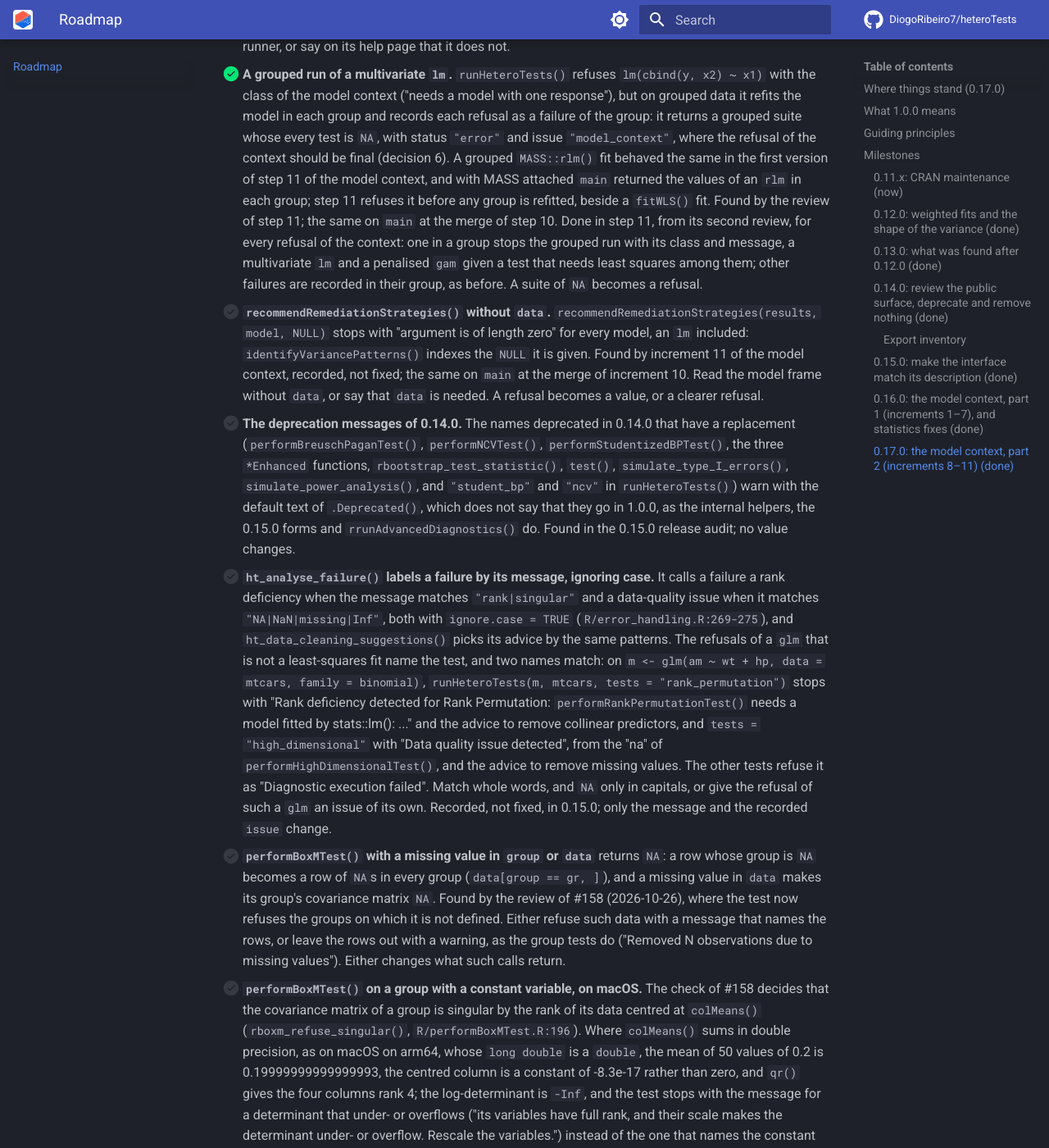
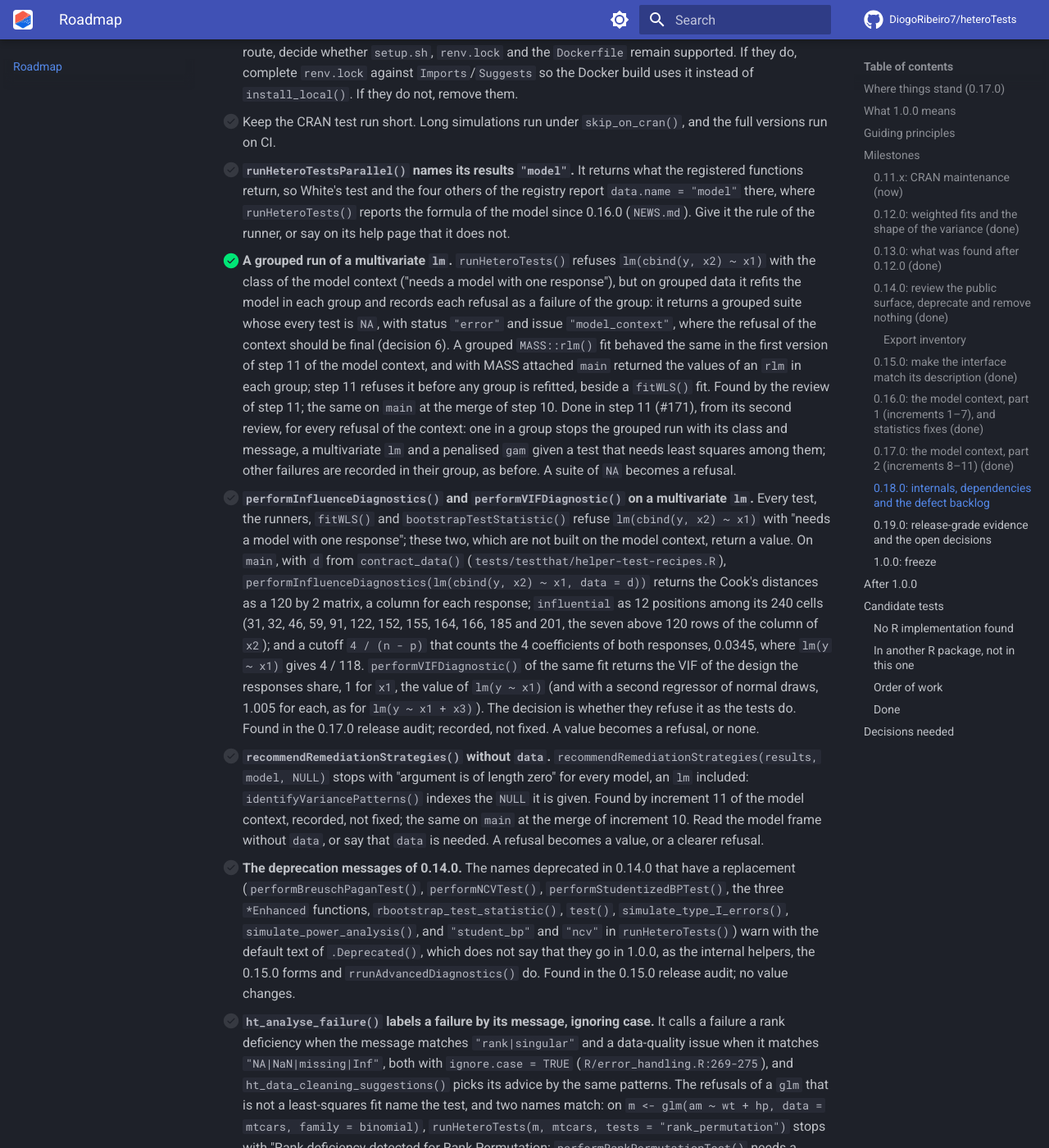
Before and after one commit to DiogoRibeiro7/heteroTests, an MkDocs documentation site: the page built from docs/roadmap.md, in a window 1280 px wide and 1400 px high, scrolled down 47774 px. Shown: the whole window at 82% size. Built offline with MkDocs 1.6.1 and Material for MkDocs 9.7.7, drawn with Linux system fonts in a browser that asks for light colours; comment, search, counter and statistics services are not loaded; some of the changed text lies outside the part shown.

Commit message:
Name where the two done items of 0.18.0 were done, close the step_filter() item as decided, and record the diagnostics on a multivariate lm
The reverse-dependency job names #166, and its pass on the manual run of
the release branch; the grouped run of a multivariate lm names #171. The
refusal by augment() of a workflow whose recipe drops rows of new data
(step_filter(skip = FALSE)) was decided on the second review of step 10,
2026-10-29 (#169): forging row by row is not adopted and the refusal
kept. It is closed in 0.17.0, where it was found, instead of moving to
0.18.0. A new item under 0.18.0: performInfluenceDiagnostics() and
performVIFDiagnostic() return a value on lm(cbind(y, x2) ~ x1), with what
each returns on main; the decision is whether they refuse it as the tests
do. The item of step 9 called it the last step; it is the second of
0.17.0. The 0.17.0 opening no longer starts a line with a pull-request
number, which the site's Markdown read as a heading.

```diff
--- a/docs/roadmap.md
+++ b/docs/roadmap.md
@@ -1457,8 +1457,8 @@
 and the defects found with it that those steps, or a pull request of their
 own, settle. Among those are N3, White's streaming test on collinear terms
 (decision 22 of the design), and the threshold of the streaming tests on
-squared residuals that do not vary. Done in #164 (N3 and the threshold), in
-#165 and #167 (step 8), #168 (step 9), #169 (step 10) and #171 (step 11).
+squared residuals that do not vary. Done in #164 (N3 and the threshold),
+in #165 and #167 (step 8), #168 (step 9), #169 (step 10) and #171 (step 11).
 The release also fixes CRAN's additional check of 0.16.0 with Intel MKL
 (#172, under 0.11.x). No export, argument or default changes; `hardhat`
 joins the suggested packages. What the steps found and did not settle moved
@@ -1494,8 +1494,8 @@
         does; a `fitWLS()` fit of a `gam` with smooth terms, whose terms do not
         rebuild its design, is refused (M8); and `bootstrapTestStatistic()`
         refuses a multivariate `lm` with M7.
-    - [x] 9. `na.exclude`, the last step (decision 16). Closes B13. Done in
-        0.17.0 (#168): a fit with `na.action = na.exclude` drops the rows
+    - [x] 9. `na.exclude`, the second step of 0.17.0 (decision 16). Closes
+        B13. Done in 0.17.0 (#168): a fit with `na.action = na.exclude` drops the rows
         `na.omit` drops, and pads `residuals()`, `fitted()`, `weights()` and
         `hatvalues()` with `NA` at them. The checks of the model read one
         residual per observation of the fit, and every test built on the context
@@ -1645,10 +1645,10 @@
 - [x] **Found by the model-eligibility work (the *Supported models* page),
     recorded, not fixed**, as they change what a test computes rather than which
     models it accepts. Those below are settled by the steps above or with them;
-    the others are under 0.16.0 and 0.18.0. Done in 0.17.0, but for the two
-    found by the reviews of step 10 on `augment()` of a workflow, which are not
-    settled and moved to 0.18.0 at the release (*Left from steps 8 to 10 of the
-    model context*):
+    the others are under 0.16.0 and 0.18.0. Done in 0.17.0, but for the one
+    found by the third review of step 10 on `augment()` of a workflow, which is
+    not settled and moved to 0.18.0 at the release (*Left from steps 8 to 10 of
+    the model context*):
     - [x] `performWhiteTestStreaming()` stops with "Auxiliary regression became rank
         deficient" when terms of its auxiliary regression are collinear, as the
         squares of dummy variables are, on any model with a factor, where
@@ -1750,6 +1750,20 @@
         (decision 35): the transformed outcome is taken, for a recipe and for a
         formula preprocessor `log(y) ~ x + z` alike, and the value is that
         without `data`. Done in step 10 (#169).
+    - [x] Found by the review of step 10, recorded, not fixed: `augment()` of the
+        results of a workflow whose preprocessing drops rows of new data, a
+        recipe step applied to them (`step_filter()` or `step_naomit()` with
+        `skip = FALSE`), refuses its data, since the preprocessing does not say
+        which rows of `data` it kept; the runners take those data, whose rows the
+        alignment confirms. Find the rows the preprocessing kept, or keep the
+        refusal. A refusal becomes a value, or none. Measured on the second
+        review of step 10: forging each row on its own, which says which rows a
+        step that maps each row on its own kept, costs 2.75 ms a row (0.33 s for
+        120 rows, about 14 s for 5,000, where forging the whole data takes 3 ms),
+        and a step that makes a row from other rows gives other values row by
+        row; not adopted, the refusal kept. Closed as decided on that review, on
+        2026-10-29 (#169): forging row by row is not adopted, and `augment()`
+        keeps refusing such data, as the design page records.
     - [x] `MASS::rlm()`, decision 4 of the model-context design: 37 tests accept it
         as an `lm` and test its M-estimation residuals as least-squares ones; the
         studentized Breusch-Pagan statistic of `performStudentizedBPTest()` and
@@ -2006,10 +2020,11 @@
     the 0.16.0 release branch, it stopped in `setup-r-dependencies` with "Could
     not solve package dependencies" (`pkgdepends`), before
     `revdepcheck::revdep_check()` ran. It is not part of the release gate
-    (`release.yml`). Done: the job asked for `any::revdepcheck`, and
+    (`release.yml`). Done in #166: the job asked for `any::revdepcheck`, and
     revdepcheck is not on CRAN; it is installed from GitHub,
     `r-lib/revdepcheck`. The package has had no reverse dependencies on CRAN
-    so far, so the job checks none, but it runs.
+    so far, so the job checks none, but it runs: on the manual run of the
+    0.17.0 release branch it passed, with no reverse dependency to check.
 - [ ] **Dependencies.**
     - Move `curl` to `Suggests`: only `downloadTeachingData()` uses it.
     - `R6` goes if `TestFactory` leaves the API, since it is the only user.
@@ -2076,11 +2091,29 @@
     version of step 11 of the model context, and with MASS attached `main`
     returned the values of an `rlm` in each group; step 11 refuses it before any
     group is refitted, beside a `fitWLS()` fit. Found by the review of step 11;
-    the same on `main` at the merge of step 10. Done in step 11, from its second
-    review, for every refusal of the context: one in a group stops the grouped
-    run with its class and message, a multivariate `lm` and a penalised `gam`
-    given a test that needs least squares among them; other failures are
-    recorded in their group, as before. A suite of `NA` becomes a refusal.
+    the same on `main` at the merge of step 10. Done in step 11 (#171), from
+    its second review, for every refusal of the context: one in a group stops
+    the grouped run with its class and message, a multivariate `lm` and a
+    penalised `gam` given a test that needs least squares among them; other
+    failures are recorded in their group, as before. A suite of `NA` becomes a
+    refusal.
+- [ ] **`performInfluenceDiagnostics()` and `performVIFDiagnostic()` on a
+    multivariate `lm`.** Every test, the runners, `fitWLS()` and
+    `bootstrapTestStatistic()` refuse `lm(cbind(y, x2) ~ x1)` with "needs a
+    model with one response"; these two, which are not built on the model
+    context, return a value. On `main`, with `d` from `contract_data()`
+    (`tests/testthat/helper-test-recipes.R`),
+    `performInfluenceDiagnostics(lm(cbind(y, x2) ~ x1, data = d))` returns the
+    Cook's distances as a 120 by 2 matrix, a column for each response;
+    `influential` as 12 positions among its 240 cells (31, 32, 46, 59, 91, 122,
+    152, 155, 164, 166, 185 and 201, the seven above 120 rows of the column of
+    `x2`); and a cutoff `4 / (n - p)` that counts the 4 coefficients of both
+    responses, 0.0345, where `lm(y ~ x1)` gives 4 / 118.
+    `performVIFDiagnostic()` of the same fit returns the VIF of the design the
+    responses share, 1 for `x1`, the value of `lm(y ~ x1)` (and with a second
+    regressor of normal draws, 1.005 for each, as for `lm(y ~ x1 + x3)`). The
+    decision is whether they refuse it as the tests do. Found in the 0.17.0
+    release audit; recorded, not fixed. A value becomes a refusal, or none.
 - [ ] **`recommendRemediationStrategies()` without `data`.**
     `recommendRemediationStrategies(results, model, NULL)` stops with "argument
     is of length zero" for every model, an `lm` included:
@@ -2229,18 +2262,6 @@
         positions among the rows, where the same fit with `na.omit` gives their
         positions among the observations (the names are the same). Decide which
         the positions count. A value changes, or none.
-    - From the review of step 10: `augment()` of the results of a workflow
-        whose preprocessing drops rows of new data, a recipe step applied to them
-        (`step_filter()` or `step_naomit()` with `skip = FALSE`), refuses its
-        data, since the preprocessing does not say which rows of `data` it kept;
-        the runners take those data, whose rows the alignment confirms. Find the
-        rows the preprocessing kept, or keep the refusal. A refusal becomes a
-        value, or none. Measured on the second review of step 10: forging each
-        row on its own, which says which rows a step that maps each row on its
-        own kept, costs 2.75 ms a row (0.33 s for 120 rows, about 14 s for 5,000,
-        where forging the whole data takes 3 ms), and a step that makes a row
-        from other rows gives other values row by row; not adopted, the refusal
-        kept.
     - From the third review of step 10: `augment()` refuses the data of a
         workflow whose recipe makes a row from other rows
         (`step_mutate(cs = cumsum(x))`, `dplyr::row_number()`, a mean over
```
Also changed, not shown: ROADMAP.md (+48 -27 lines).
